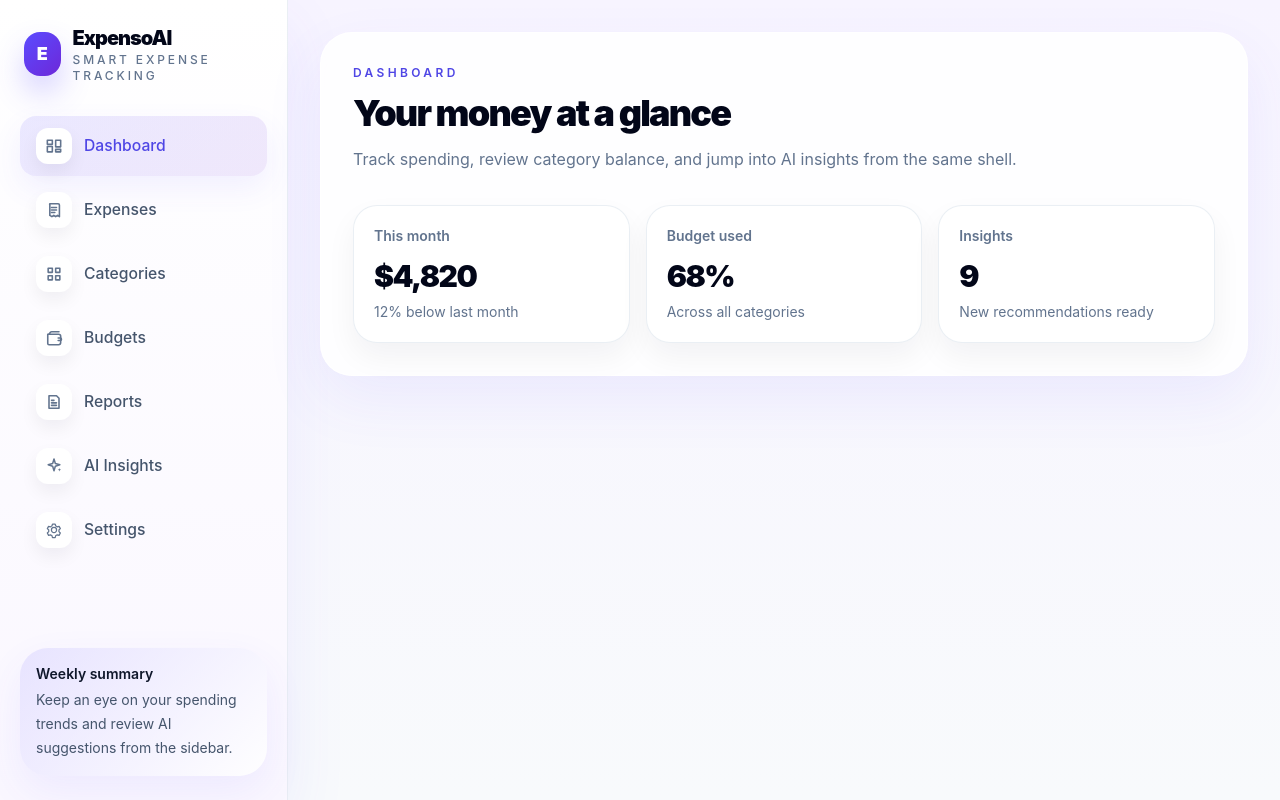
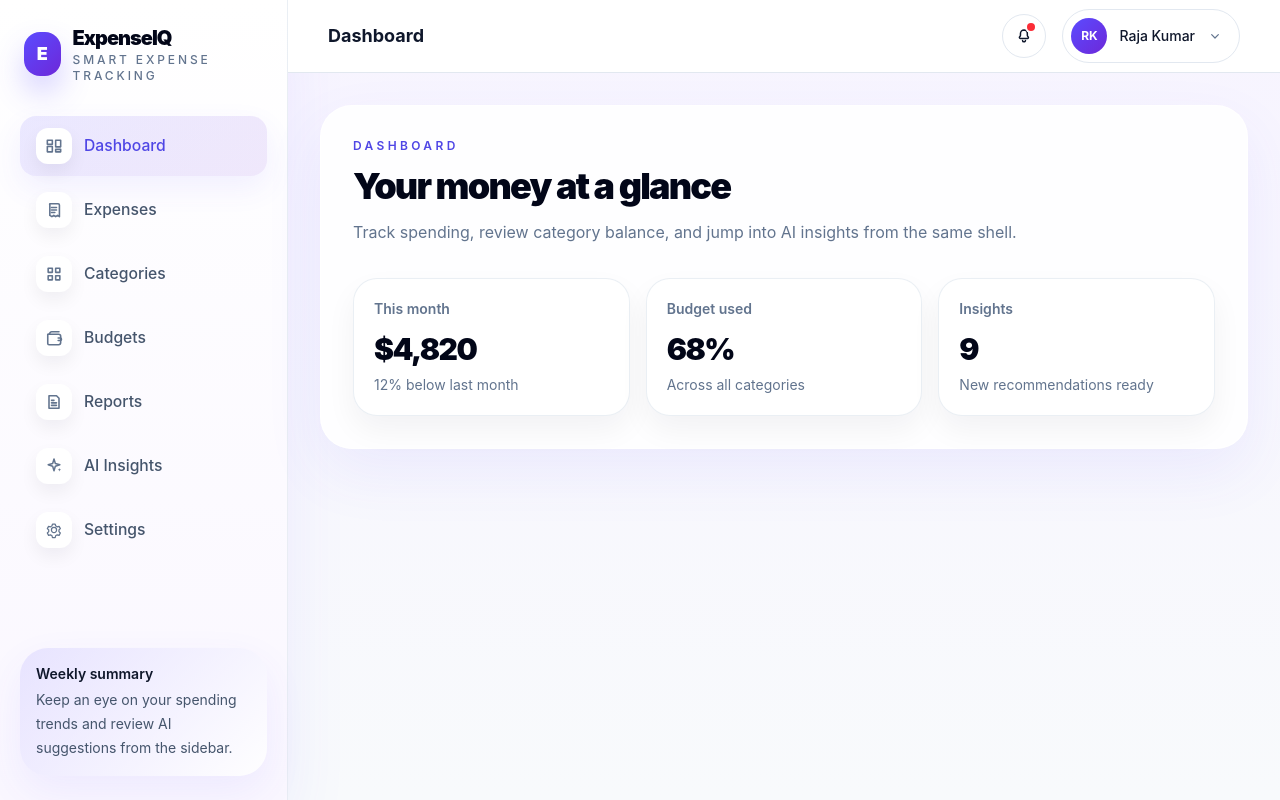
Before and after one commit to RajaThapak/ExpenseIQ, a React (Vite) app in the folder ai-expense-frontend/: page /login in a window 1280 px wide. Both pictures are taken after typing "name@example.com", "Sample123" into the empty fields and a click on the button "Login". Built offline with nearby package versions, Linux system fonts and the light colour scheme.

Commit message:
add navbar

```diff
--- a/ai-expense-frontend/src/components/layout/dashboard-layout.jsx
+++ b/ai-expense-frontend/src/components/layout/dashboard-layout.jsx
@@ -1,5 +1,6 @@
 import { Outlet } from "react-router-dom";
 
+import Navbar from "./navbar";
 import Sidebar from "./sidebar";
 
 export default function DashboardLayout() {
@@ -9,11 +10,15 @@ export default function DashboardLayout() {
         <Sidebar />
       </div>
 
-      <main className="flex-1 px-4 py-4 sm:px-6 lg:px-8 lg:py-8">
-        <div className="mx-auto flex w-full max-w-7xl flex-col gap-6">
-          <Outlet />
-        </div>
-      </main>
+      <div className="flex min-w-0 flex-1 flex-col">
+        <Navbar />
+
+        <main className="flex-1 px-4 py-4 sm:px-6 lg:px-8 lg:py-8">
+          <div className="mx-auto flex w-full max-w-7xl flex-col gap-6">
+            <Outlet />
+          </div>
+        </main>
+      </div>
     </div>
   );
 }
--- a/ai-expense-frontend/src/components/layout/navbar.jsx
+++ b/ai-expense-frontend/src/components/layout/navbar.jsx
@@ -0,0 +1,124 @@
+import { useMemo, useState } from "react";
+import { useLocation } from "react-router-dom";
+
+const PAGE_TITLES = {
+	"/dashboard": "Dashboard",
+	"/dashboard/expenses": "Expenses",
+	"/dashboard/categories": "Categories",
+	"/dashboard/budgets": "Budgets",
+	"/dashboard/reports": "Reports",
+	"/dashboard/ai-insights": "AI Insights",
+	"/dashboard/settings": "Settings",
+};
+
+export default function Navbar() {
+	const { pathname } = useLocation();
+	const [menuOpen, setMenuOpen] = useState(false);
+
+	const pageTitle = useMemo(() => {
+		return PAGE_TITLES[pathname] ?? "Dashboard";
+	}, [pathname]);
+
+	return (
+		<header className="sticky top-0 z-20 border-b border-slate-200 bg-white">
+			<div className="flex h-18 items-center justify-between gap-6 px-6 sm:px-8 lg:px-10">
+				<div className="flex min-w-0 items-center gap-4">
+					<h1 className="truncate text-base font-bold text-slate-900 sm:text-lg">
+						{pageTitle}
+					</h1>
+				</div>
+
+				<div className="flex shrink-0 items-center gap-4">
+					<button
+						type="button"
+						className="relative flex h-11 w-11 items-center justify-center rounded-full border border-slate-200 bg-white text-slate-900 transition hover:bg-slate-50"
+						aria-label="Notifications"
+					>
+						<BellIcon />
+						<span className="absolute right-2.5 top-2 h-2 w-2 rounded-full bg-red-500 ring-2 ring-white" />
+					</button>
+
+					<div className="relative">
+						<button
+							type="button"
+							onClick={() => setMenuOpen((open) => !open)}
+							className="flex items-center gap-3 rounded-full border border-slate-200 bg-white py-2 pl-2 pr-4 transition hover:bg-slate-50"
+							aria-expanded={menuOpen}
+							aria-haspopup="menu"
+						>
+							<span className="flex h-9 w-9 shrink-0 items-center justify-center overflow-hidden rounded-full bg-[linear-gradient(135deg,#5b4bff_0%,#6d28d9_100%)] text-xs font-bold text-white">
+								RK
+							</span>
+							<span className="hidden text-sm font-medium text-slate-900 sm:inline">
+								Raja Kumar
+							</span>
+							<ChevronDownIcon />
+						</button>
+
+						{menuOpen ? (
+							<div
+								className="absolute right-0 z-30 mt-2 w-44 overflow-hidden rounded-xl border border-slate-200 bg-white py-1 shadow-lg"
+								role="menu"
+							>
+								<button
+									type="button"
+									className="block w-full px-4 py-2.5 text-left text-sm text-slate-700 transition hover:bg-slate-50"
+									role="menuitem"
+									onClick={() => setMenuOpen(false)}
+								>
+									Profile
+								</button>
+								<button
+									type="button"
+									className="block w-full px-4 py-2.5 text-left text-sm text-slate-700 transition hover:bg-slate-50"
+									role="menuitem"
+									onClick={() => setMenuOpen(false)}
+								>
+									Settings
+								</button>
+								<button
+									type="button"
+									className="block w-full px-4 py-2.5 text-left text-sm text-red-600 transition hover:bg-red-50"
+									role="menuitem"
+									onClick={() => {
+										localStorage.removeItem("expenseiq-auth");
+										window.location.href = "/login";
+									}}
+								>
+									Log out
+								</button>
+							</div>
+						) : null}
+					</div>
+				</div>
+			</div>
+		</header>
+	);
+}
+
+function BellIcon() {
+	return (
+		<svg viewBox="0 0 24 24" fill="none" className="h-5 w-5" aria-hidden="true">
+			<path
+				d="M12 4.75a4.25 4.25 0 0 0-4.25 4.25v2.1c0 .47-.16.93-.45 1.3l-.82 1.09A1.25 1.25 0 0 0 7.75 15h8.5a1.25 1.25 0 0 0 1.02-1.51l-.82-1.09a2.1 2.1 0 0 1-.45-1.3v-2.1A4.25 4.25 0 0 0 12 4.75Z"
+				stroke="currentColor"
+				strokeWidth="1.8"
+				strokeLinejoin="round"
+			/>
+			<path
+				d="M10.25 17.25a1.75 1.75 0 0 0 3.5 0"
+				stroke="currentColor"
+				strokeWidth="1.8"
+				strokeLinecap="round"
+			/>
+		</svg>
+	);
+}
+
+function ChevronDownIcon() {
+	return (
+		<svg viewBox="0 0 24 24" fill="none" className="h-4 w-4 text-slate-500" aria-hidden="true">
+			<path d="m7 10 5 5 5-5" stroke="currentColor" strokeWidth="1.8" strokeLinecap="round" strokeLinejoin="round" />
+		</svg>
+	);
+}
--- a/ai-expense-frontend/src/components/layout/sidebar.jsx
+++ b/ai-expense-frontend/src/components/layout/sidebar.jsx
@@ -19,7 +19,7 @@ export default function Sidebar() {
 				</div>
 				<div>
 					<p className="text-xl font-black tracking-[-0.05em] text-slate-950">
-						ExpensoAI
+						ExpenseIQ
 					</p>
 					<p className="text-xs font-medium uppercase tracking-[0.24em] text-slate-500">
 						Smart expense tracking
```
Also changed, not shown: 1 other file (tests, documents, lock files or other folders).
